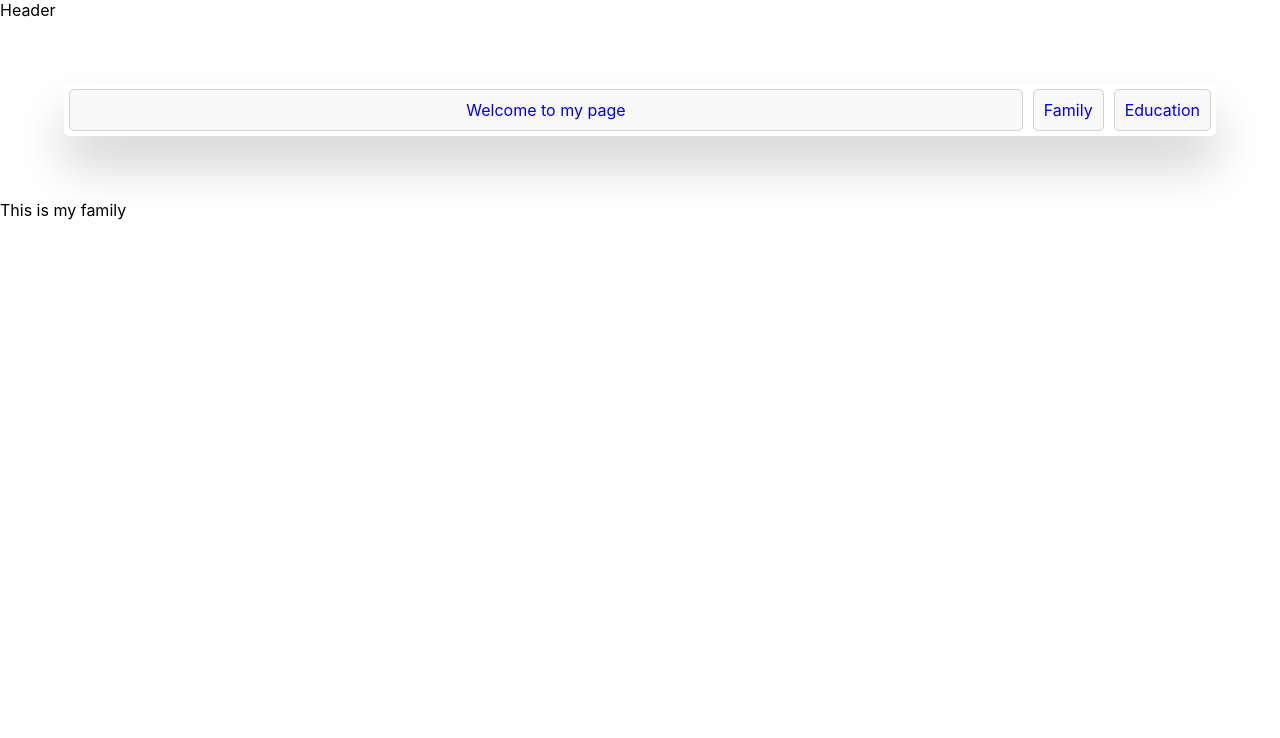
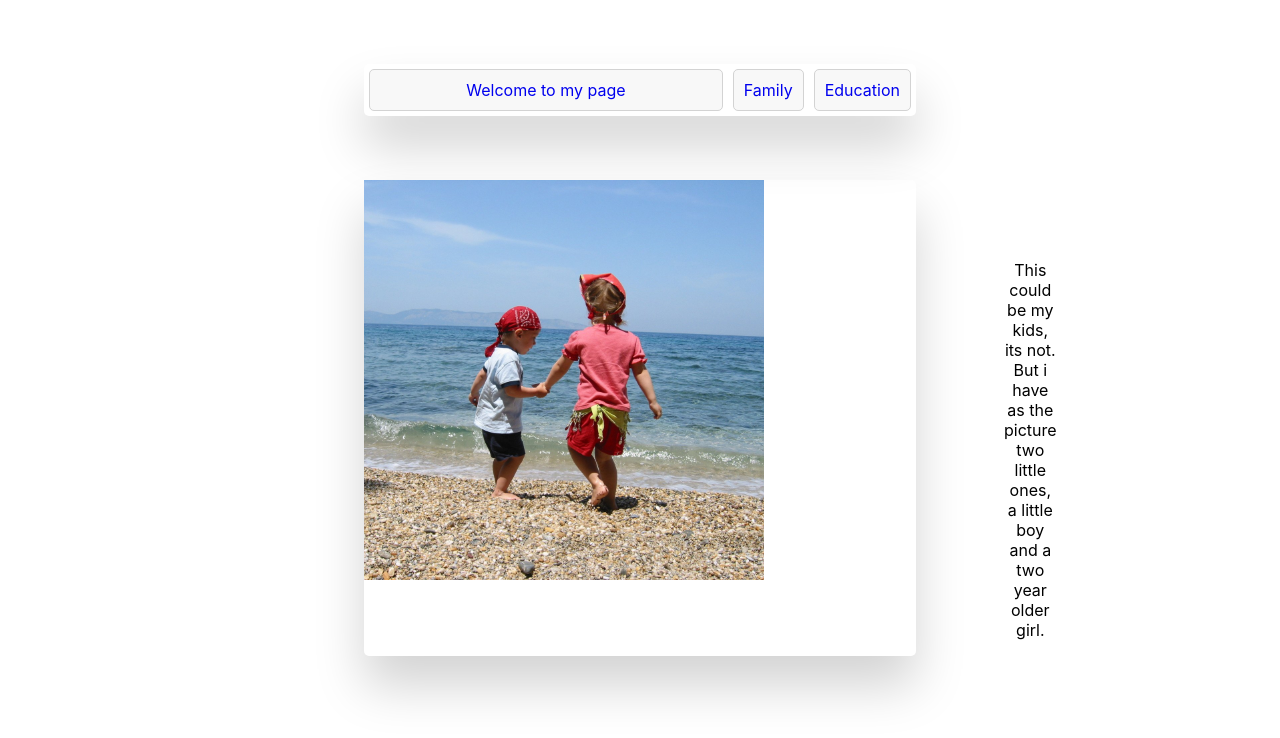
Before and after one commit to natliiie/Inlamningsuppgift, a React (Create React App) app: page /family in a window 1280 px wide. Shown: the top 738 px of the page. Built offline with nearby package versions, Linux system fonts and the light colour scheme.

Commit message:
Family-page updated

```diff
--- a/src/App.css
+++ b/src/App.css
@@ -88,3 +88,9 @@ textarea {
   resize: none;
   height: 4rem;
 }
+
+.familyImg {
+  height: 400px;
+  width: 400px;
+  object-fit: cover;
+}
--- a/src/Routes/Family.jsx
+++ b/src/Routes/Family.jsx
@@ -3,11 +3,14 @@ import { Navbar } from '../Components';
 
 const Family = () => {
     return (
-        <div>
-        <header>Header</header>
+        <div className='body'>
         <Navbar />
-        <div>
-            This is my family
+        <div className="navStyle">
+            <img src="./images/kids.jpg" alt="" className='familyImg'/>
+            <p className="textStyle">
+                This could be my kids, its not.
+                But i have as the picture two little ones,
+                a little boy and a two year older girl.</p>
         </div>
       </div>
     );
```
Also changed, not shown: public/images/kids.jpg (added).
